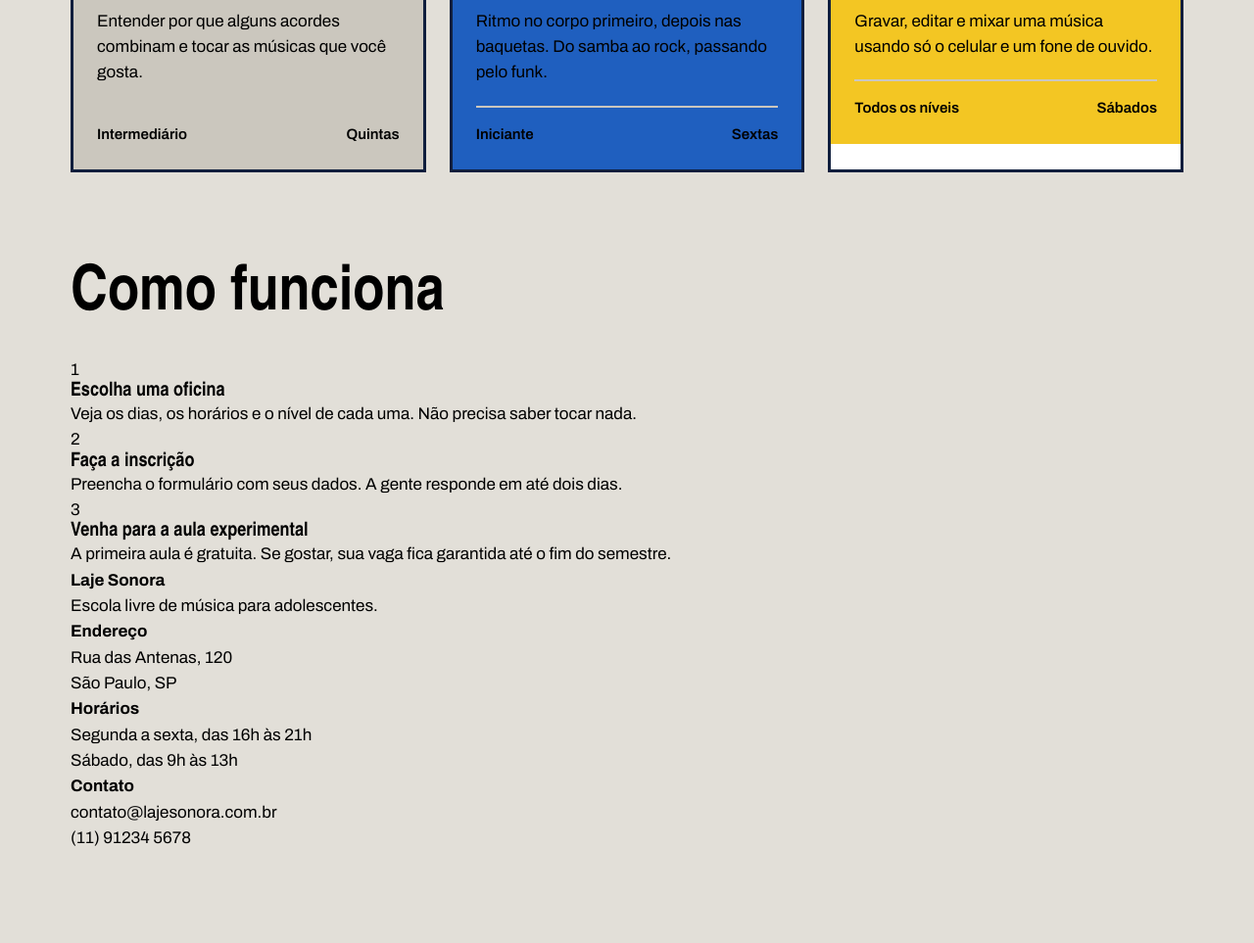
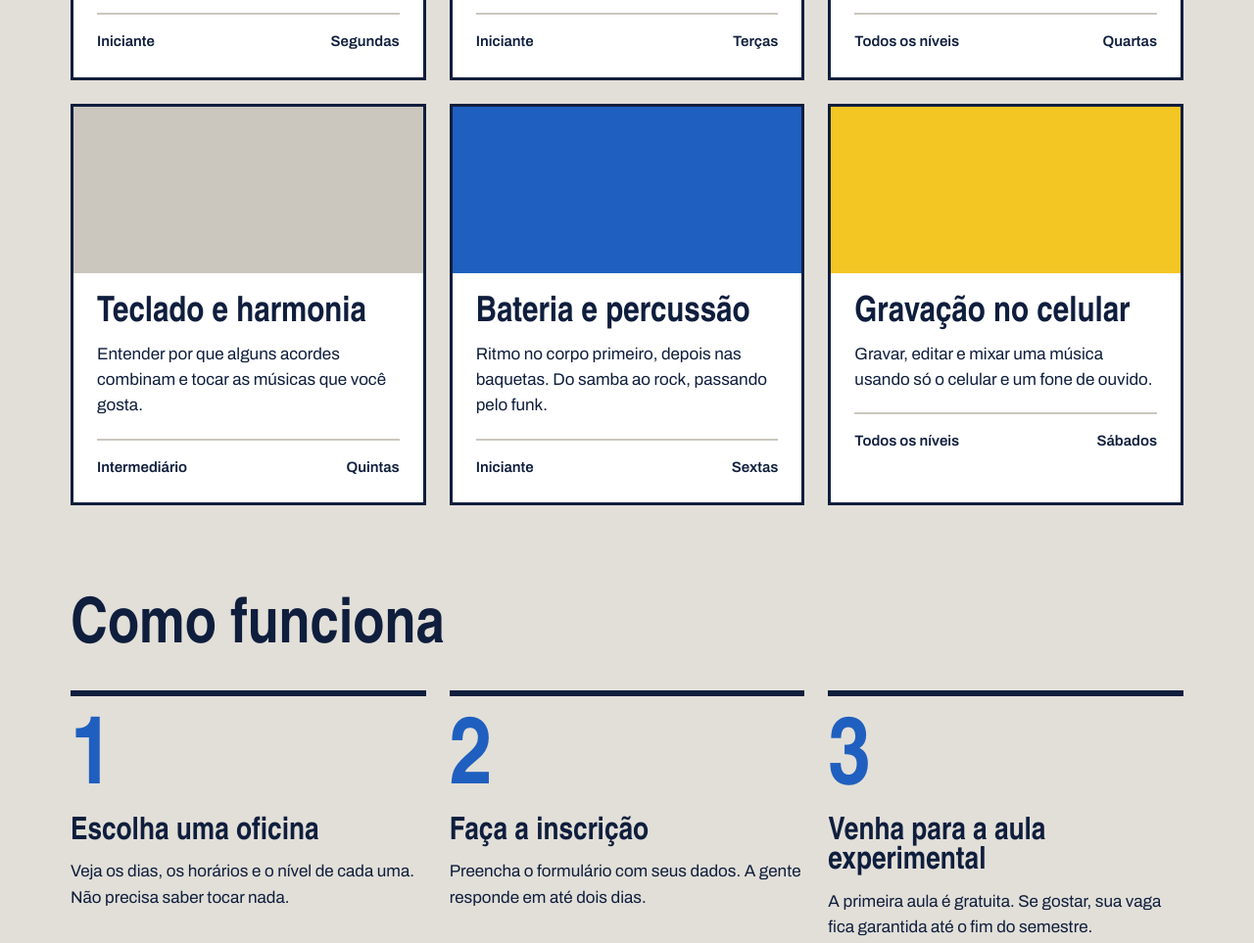
Before and after one commit to gabriel1tima/laje_sonora, a plain HTML site: page index.html in a window 1280 px wide. Shown: the part 1224-2187 px from the top of the page at 98% size. Before the commit the page ends 2093 px from the top, so only its background shows below. Drawn offline with Linux system fonts and the light colour scheme; a web font is replaced by a local one.

Commit message:
Página inicial pronta

```diff
--- a/index.css
+++ b/index.css
@@ -1,10 +1,10 @@
-*{
+* {
     margin: 0;
     padding: 0;
     box-sizing: border-box;
 }
 
-:root{
+:root {
     --concreto: #E2DFD8;
     --concreto-escuro: #CBC7BE;
     --tinta: #0F1E3D;
@@ -16,167 +16,170 @@
     --fonte-texto: "Archivo", Arial, sans-serif;
 }
 
-body{
+body {
     background-color: var(--concreto);
-    text-decoration-color: var(--tinta);
+    color: var(--tinta);
     font-family: var(--fonte-texto);
     font-size: 17px;
     line-height: 1.55;
 }
 
-a{
+a {
     color: inherit;
 }
 
-h1, h2, h3{
+h1,
+h2,
+h3 {
     font-family: var(--fonte-cartaz);
     font-weight: 900;
     line-height: 0.95;
 }
 
-.conteudo{
+.conteudo {
     max-width: 1200px;
     margin-inline: auto;
     padding-inline: 32px;
 }
 
-.topo{
+.topo {
     padding-block: 28px;
     display: flex;
     justify-content: space-between;
     align-items: center;
 }
 
-.logo{
+.logo {
     font-family: var(--fonte-cartaz);
     font-size: 34px;
     font-weight: 900;
     text-decoration: none;
 }
 
-.menu{
+.menu {
     display: flex;
     gap: 36px;
+}
 
-}
-.menu a{
-    font-weight: 900;
+.menu a {
+    font-weight: 600;
     text-decoration: none;
     padding-bottom: 4px;
     border-bottom: 4px solid transparent;
 }
-.menu a:hover{
+
+.menu a:hover {
     border-bottom-color: var(--tinta);
 }
-.menu a.atual{
+
+.menu a.atual {
     border-bottom-color: var(--fita);
 }
 
-.cartazes{
+.cartazes {
     margin-top: 16px;
     display: flex;
     gap: 16px;
 }
-.cartaz{
+
+.cartaz {
     padding: 40px;
 }
 
-.cartaz-principal{
+.cartaz-principal {
     background-color: var(--caixa-dagua);
     color: var(--branco);
     flex: 2;
 }
 
-.cartaz-principal h1{
+.cartaz-principal h1 {
     font-size: 132px;
     max-width: 9ch;
 }
 
-.cartaz-lateral{
-    background-color: var(--fita) ;
+.cartaz-lateral {
+    background-color: var(--fita);
     flex: 1;
     display: flex;
     flex-direction: column;
     justify-content: space-between;
     gap: 32px;
+    align-items: flex-start;
 }
 
-.cartaz-lateral p{
+.cartaz-lateral p {
     font-size: 22px;
     font-weight: 600;
     line-height: 1.3;
 }
 
-.botao{
+.botao {
     background-color: var(--tinta);
     color: var(--branco);
     font-weight: 700;
     text-decoration: none;
     padding: 16px 28px;
     border: none;
-    font: var(--fonte-texto);
+    font-family: var(--fonte-texto);
     font-size: 17px;
     cursor: pointer;
 }
 
-.botao:hover{
+.botao:hover {
     background-color: var(--caixa-dagua);
 }
-.cartaz-lateral{
-    align-items: flex-start;
-}
 
-.secao{
+.secao {
     margin-top: 96px;
 }
 
-.titulo-secao{
+.titulo-secao {
     font-size: 64px;
     margin-bottom: 32px;
 }
 
-.cards{
+.cards {
     display: flex;
     flex-wrap: wrap;
     gap: 24px;
 }
 
-.card{
+.card {
     background-color: var(--branco);
     border: 3px solid var(--tinta);
     flex: 1 1 340px;
 }
 
-.card.foto{
+.card .foto {
     height: 170px;
 }
 
-.foto{
+.foto {
     background-color: var(--concreto-escuro);
 }
 
-.foto-azul{
+.foto-azul {
     background-color: var(--caixa-dagua);
 }
 
-.foto-amarela{
+.foto-amarela {
     background-color: var(--fita);
 }
 
-.foto-tinta{
+.foto-tinta {
     background-color: var(--tinta);
 }
 
-.card-texto{
+.card-texto {
     padding: 24px;
 }
 
-.card h3{
+.card h3 {
     font-size: 36px;
     margin-bottom: 12px;
 }
 
-.card-info{
+.card-info {
     margin-top: 20px;
     padding-top: 16px;
     border-top: 2px solid var(--concreto-escuro);
@@ -185,3 +188,48 @@ h1, h2, h3{
     display: flex;
     justify-content: space-between;
 }
+
+.passos {
+    display: flex;
+    gap: 24px;
+}
+
+.passo {
+    border-top: 6px solid var(--tinta);
+    padding-top: 20px;
+    flex: 1;
+}
+
+.passo-numero {
+    font-family: var(--fonte-cartaz);
+    font-size: 96px;
+    font-weight: 900;
+    line-height: 1;
+    color: var(--caixa-dagua);
+}
+
+.passo h3 {
+    font-size: 32px;
+    margin-block: 8px 12px;
+}
+.rodape {
+    margin-top: 120px;
+    background-color: var(--tinta);
+    color: var(--concreto);
+    padding-block: 56px;
+}
+
+.rodape-colunas {
+    display: flex;
+    gap: 40px;
+}
+
+.rodape-coluna {
+    flex: 1;
+}
+
+.rodape h4 {
+    font-family: var(--fonte-cartaz);
+    font-size: 28px;
+    color: var(--fita);
+}
--- a/index.html
+++ b/index.html
@@ -32,7 +32,7 @@
             <h2 class="titulo-secao">Seis oficinas para começar</h2>
             <div class="cards">
                 <article class="card">
-                    <div class="foto foto-azul">
+                    <div class="foto foto-azul"></div>
                     <div class="card-texto">
                         <h3>Violão do zero</h3>
                         <p>Os primeiros acordes e as batidas que aparecem em quase toda música que você ouve.</p>
@@ -40,11 +40,10 @@
                             <span>Iniciante</span>
                             <span>Segundas </span>
                         </div>
-                    </div>
                 </div>
                 </article>
                 <article class="card">
-                    <div class="foto foto-amarela">
+                    <div class="foto foto-amarela"></div>
                     <div class="card-texto">
                         <h3>Produção de beats</h3>
                         <p>Montar uma batida no computador, do primeiro bumbo até a música pronta para postar.”</p>
@@ -52,11 +51,10 @@
                             <span>Iniciante</span>
                             <span>Terças</span>
                         </div>
-                    </div>
                 </div>
                 </article>
                 <article class="card">
-                    <div class="foto foto-tinta">
+                    <div class="foto foto-tinta"></div>
                     <div class="card-texto">
                         <h3>Canto em grupo</h3>
                         <p>Afinação, respiração e vozes em harmonia, cantando junto com a turma toda.</p>
@@ -64,11 +62,10 @@
                             <span>Todos os níveis</span>
                             <span>Quartas</span>
                         </div>
-                    </div>
                 </div>
                 </article>
                 <article class="card">
-                    <div class="foto">
+                    <div class="foto"></div>
                     <div class="card-texto">
                         <h3>Teclado e harmonia</h3>
                         <p>Entender por que alguns acordes combinam e tocar as músicas que você gosta.</p>
@@ -77,10 +74,9 @@
                             <span>Quintas</span>
                         </div>
                     </div>
-                </div>
                 </article>
                 <article class="card">
-                    <div class="foto foto-azul">
+                    <div class="foto foto-azul"></div>
                     <div class="card-texto">
                         <h3>Bateria e percussão</h3>
                         <p>Ritmo no corpo primeiro, depois nas baquetas. Do samba ao rock, passando pelo funk.</p>
@@ -89,10 +85,9 @@
                             <span>Sextas</span>
                         </div>
                     </div>
-                </div>
                 </article>
                 <article class="card">
-                    <div class="foto foto-amarela">
+                    <div class="foto foto-amarela"></div>
                     <div class="card-texto">
                         <h3>Gravação no celular</h3>
                         <p>Gravar, editar e mixar uma música usando só o celular e um fone de ouvido.</p>
@@ -100,7 +95,6 @@
                             <span>Todos os níveis</span>
                             <span>Sábados</span>
                         </div>
-                    </div>
                 </div>
                 </article>
             </div>
@@ -112,10 +106,12 @@
                     <p class="passo-numero">1</p>
                     <h3>Escolha uma oficina</h3>
                     <p>Veja os dias, os horários e o nível de cada uma. Não precisa saber tocar nada.</p>
+                </div>
                     <div class="passo">
                     <p class="passo-numero">2</p>
                     <h3>Faça a inscrição</h3>
                     <p>Preencha o formulário com seus dados. A gente responde em até dois dias.</p>
+                 </div>
                     <div class="passo">
                     <p class="passo-numero">3</p>
                     <h3>Venha para a aula experimental</h3>
```
